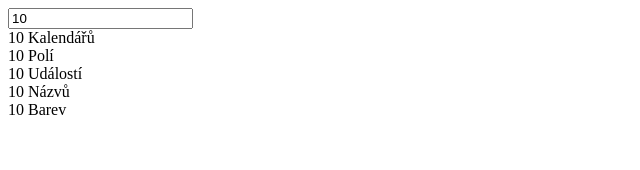
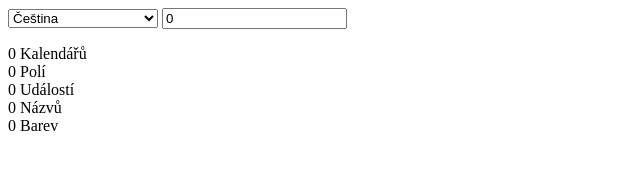
Before and after one commit to localazy/javascript-i18next-example, a website built with Parcel: page index.html in a window 1280 px wide. Shown: the whole page, without its empty margins (0-640 px from the left). Built offline with nearby package versions, Linux system fonts and the light colour scheme.

Commit message:
Implement language selector

```diff
--- a/index.html
+++ b/index.html
@@ -3,6 +3,7 @@
 
 <head>
 	<title>Localize Javascript App with Localazy</title>
+	<link rel="stylesheet" href="style.css"/>
 	<meta charset="UTF-8" />
 </head>
 
--- a/src/index.js
+++ b/src/index.js
@@ -15,7 +15,7 @@ const getKeyPlural = (key, count) => {
 }
 
 const p = getKeyPlural;
-let count = 10;
+let count = 0;
 
 const updateTranslatedContent = () => {
   document.querySelector("#content").innerHTML = getTranslatedContent();
@@ -29,8 +29,18 @@ const getTranslatedContent = () => {
           ${count}  ${i18next.t(p('color', count))}`;
 }
 
+const createLanguageSelector = () => {
+  let template = '<select id="selector">';
+  LocalazyMeta.languages.forEach(l=>{
+    template+=`<option value="${l.language}">${l.localizedName}</option>`
+  })
+  template +='</select>';
+  return template;
+}
+
 const createPageContent = () => {
   document.querySelector("#app").innerHTML = `
+  ${createLanguageSelector()}
   <input id="count" type="number" placeholder="count" value="${count}" min="0"/>
   <div id="content">
     ${getTranslatedContent()}
@@ -41,6 +51,11 @@ const createPageContent = () => {
       count = e.target.value;
       updateTranslatedContent();
     }
+  })
+
+  document.querySelector("#selector").addEventListener("change",(e)=>{
+    i18next.changeLanguage(e.target.value);
+    updateTranslatedContent();
   })
 }
 
--- /dev/null
+++ b/style.css
@@ -0,0 +1,6 @@
+#selector {
+  width: 150px;
+}
+#content {
+  margin-top: 1rem;
+}
```
